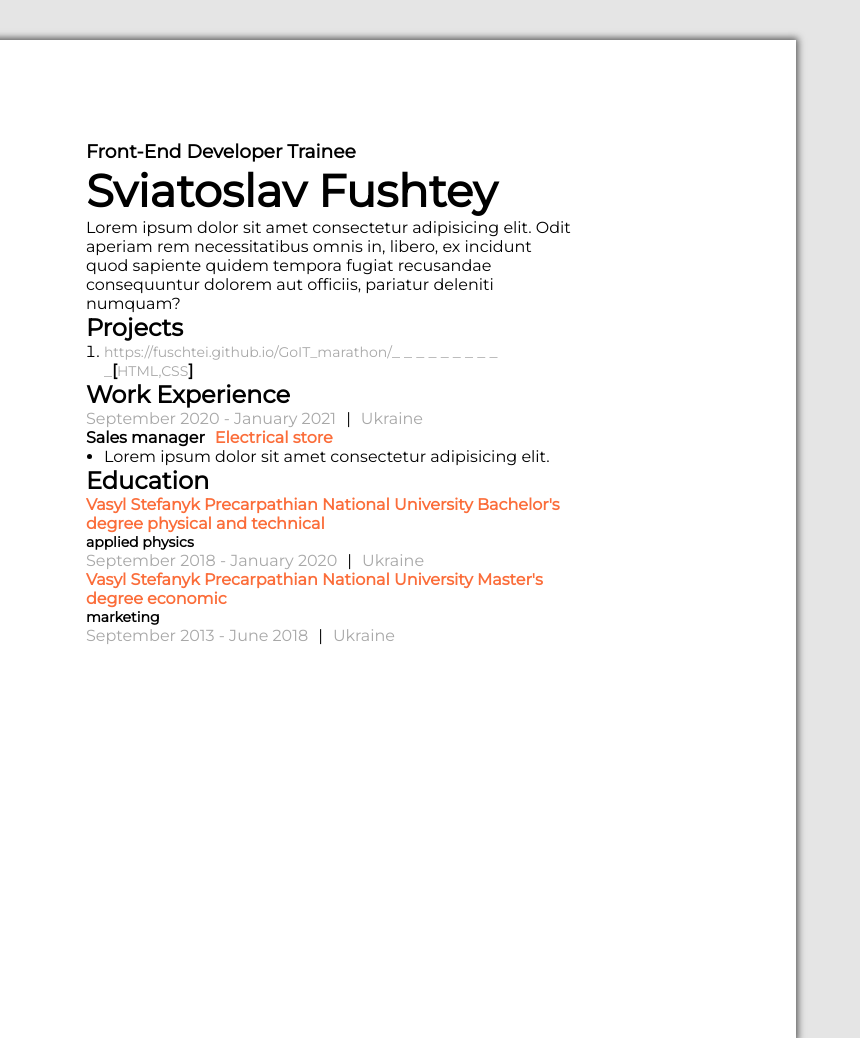
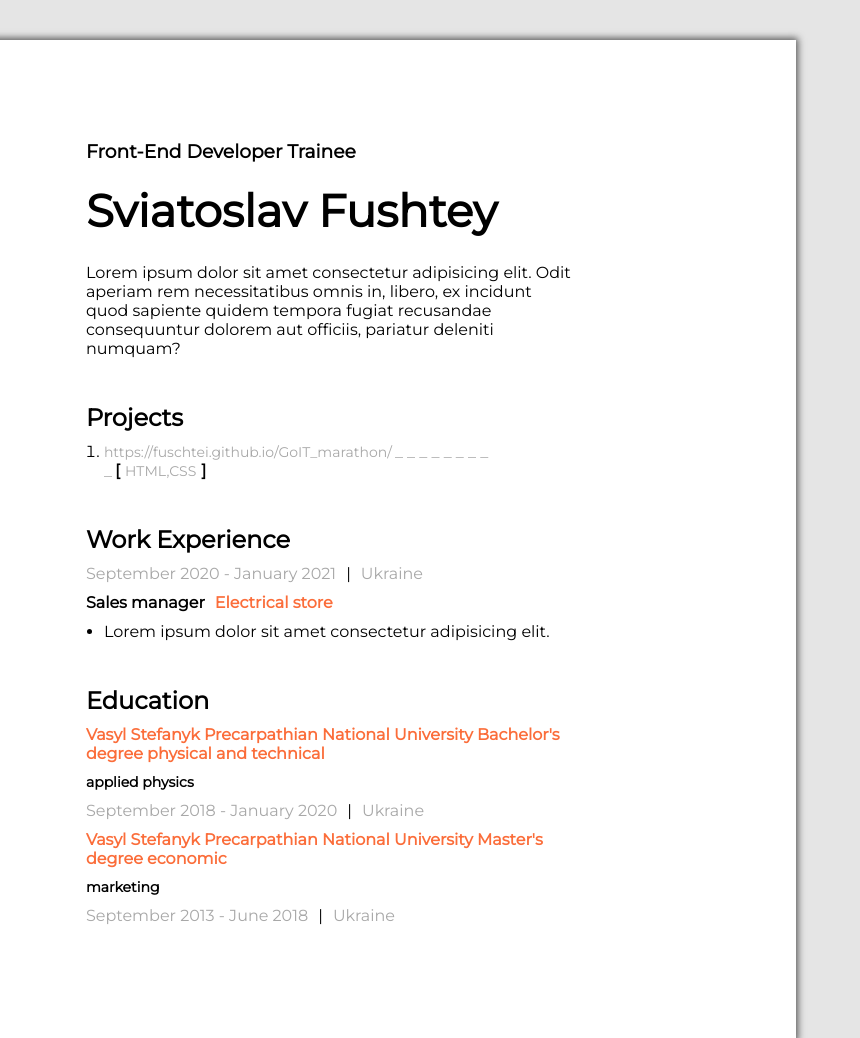
Before and after one commit to Fuschtei/GoIT_marathon, a plain HTML site: page index.html in a window 1280 px wide. Shown: the top 1038 px of the page, 420-1280 px from the left. Drawn offline with Linux system fonts and the light colour scheme.

Commit message:
add newstyles for sections

```diff
--- a/index.css
+++ b/index.css
@@ -26,7 +26,7 @@ body {
     overflow-x: hidden;
 }
 
-a{
+a {
     text-decoration: none;
 }
 
@@ -107,6 +107,10 @@ a{
     box-sizing: border-box;
 }
 
+.right-h2{
+    margin-bottom: 10px;
+}
+
 .name-and-first-information {
     margin-top: 100px;
 }
@@ -122,12 +126,24 @@ a{
     font-size: 2.8125rem;
     color: #000000;
     font-weight: bold;
+    margin-top: 20px;
+    margin-bottom: 25px;
 }
+
+.projects,
+.work-experience,
+.education {
+    margin-top: 45px;
+    margin-bottom: 15px;
+}
+
+
 
 .date-and-place {
     display: flex;
     color: #A8A8A8;
     font-size: 0, 875rem;
+    margin-bottom: 10px;
 }
 
 .line {
@@ -143,12 +159,14 @@ a{
     font-size: 0.875rem;
     color: #000000;
     font-weight: bold;
+    margin-bottom: 10px;
 }
 
 .university {
     color: #FB6D3A;
     font-size: 1rem;
     font-weight: bold;
+    margin-bottom: 10px;
 }
 
 .duties>li,
@@ -161,6 +179,10 @@ a{
     font-weight: bold;
 }
 
+.technology {
+    margin: 0 5px;
+}
+
 .link-project,
 .technology {
     color: #A8A8A8;
@@ -168,14 +190,16 @@ a{
     font-size: 0.875rem;
 }
 
-.underscore{
+.underscore {
     color: #A8A8A8;
+    margin: 0 3px;
 }
 
 
 .speciality-work {
     display: flex;
     justify-content: start;
+    margin-bottom: 10px;
 }
 
 .specialiy-work-name {
--- a/index.html
+++ b/index.html
@@ -48,7 +48,7 @@
                     <h2 class="right-h2">Projects</h2>
                     <ol>
                         <li><a
-                                href="https://fuschtei.github.io/GoIT_marathon/" class="link-project">https://fuschtei.github.io/GoIT_marathon/</a><span class="underscore">_ _ _ _ _ _ _ _ _ _</span><span
+                                href="https://fuschtei.github.io/GoIT_marathon/" class="link-project">https://fuschtei.github.io/GoIT_marathon/</a><span class="underscore">_ _ _ _ _ _ _ _ _</span><span
                                 class="brackets">[</span><span class="technology">HTML,CSS</span><span class="brackets">]</span>
                         </li>
                     </ol>
```
